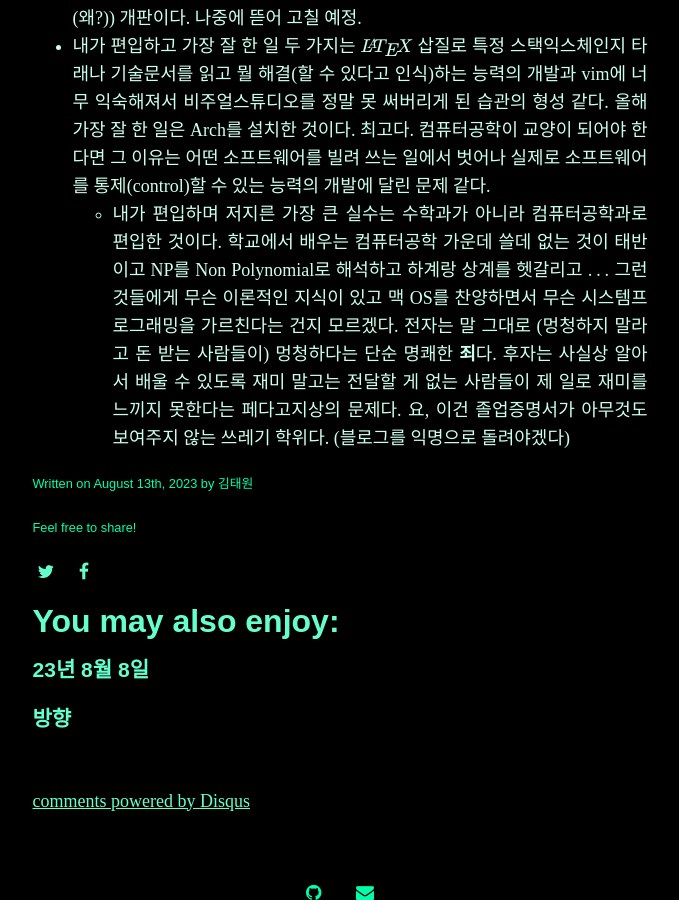
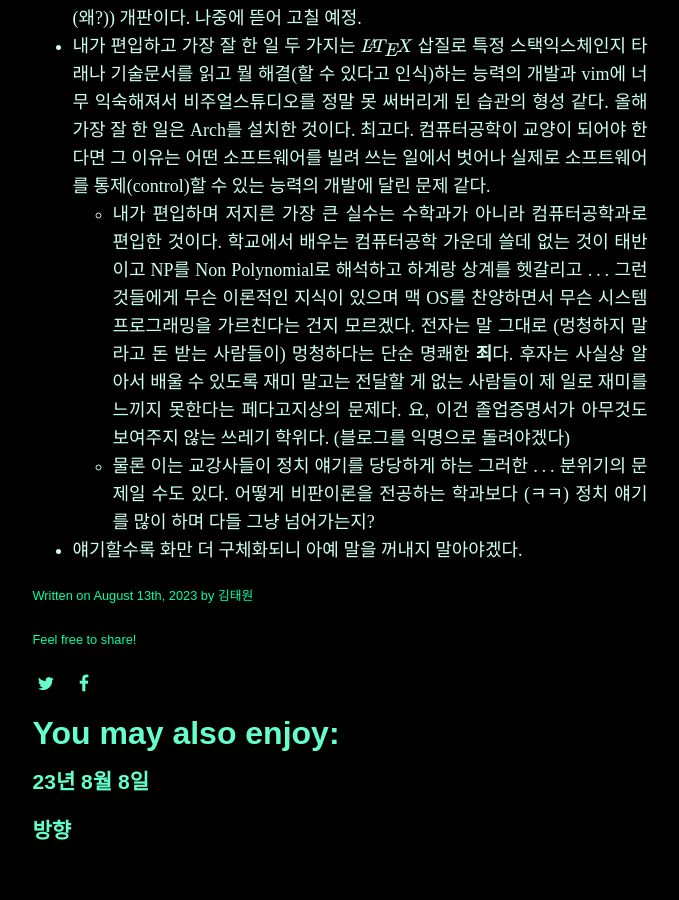
Before and after one commit to pangmoo-KTW/pangmoo-KTW, a Jekyll site: the page built from _posts/2023-08-13-ess005.md, in a window 1280 px wide and 900 px high, scrolled down 1363 px. Shown: the whole window, without its empty margins (300-979 px from the left). Built offline with Jekyll 4.4.1, drawn with Linux system fonts in a browser that asks for light colours; some web fonts are replaced; our own code applies the rules of GitHub Pages for plain Markdown files; comment, search, counter and statistics services are not loaded.

Commit message:
ess005 mad

```diff
--- a/_posts/2023-08-13-ess005.md
+++ b/_posts/2023-08-13-ess005.md
@@ -19,4 +19,6 @@ tags: [essay]
 - 지수 또한 나의 계단적학습론에 동감하는 경험을 하고 있다고 하니 기대가 된다. (다가올 미래가!)
 - 사실 파파드미트리우 계산복잡도이론 교재를 조금 번역했는데 앞서 말했듯 머리가 터질 것 같아서 ($\Leftrightarrow$ 무기력하여 $\Leftrightarrow$ 말 그대로 정신적 자원이 소진되어 (왜?)) 개판이다. 나중에 뜯어 고칠 예정.
 - 내가 편입하고 가장 잘 한 일 두 가지는 $\LaTeX$ 삽질로 특정 스택익스체인지 타래나 기술문서를 읽고 뭘 해결(할 수 있다고 인식)하는 능력의 개발과 vim에 너무 익숙해져서 비주얼스튜디오를 정말 못 써버리게 된 습관의 형성 같다. 올해 가장 잘 한 일은 Arch를 설치한 것이다. 최고다. 컴퓨터공학이 교양이 되어야 한다면 그 이유는 어떤 소프트웨어를 빌려 쓰는 일에서 벗어나 실제로 소프트웨어를 통제(control)할 수 있는 능력의 개발에 달린 문제 같다.
-    - 내가 편입하며 저지른 가장 큰 실수는 수학과가 아니라 컴퓨터공학과로 편입한 것이다. 학교에서 배우는 컴퓨터공학 가운데 쓸데 없는 것이 태반이고 NP를 Non Polynomial로 해석하고 하계랑 상계를 헷갈리고 $\ldots$ 그런 것들에게 무슨 이론적인 지식이 있고 맥 OS를 찬양하면서 무슨 시스템프로그래밍을 가르친다는 건지 모르겠다. 전자는 말 그대로 (멍청하지 말라고 돈 받는 사람들이) 멍청하다는 단순 명쾌한 **죄**다. 후자는 사실상 알아서 배울 수 있도록 재미 말고는 전달할 게 없는 사람들이 제 일로 재미를 느끼지 못한다는 페다고지상의 문제다. 요, 이건 졸업증명서가 아무것도 보여주지 않는 쓰레기 학위다. (블로그를 익명으로 돌려야겠다)
+    - 내가 편입하며 저지른 가장 큰 실수는 수학과가 아니라 컴퓨터공학과로 편입한 것이다. 학교에서 배우는 컴퓨터공학 가운데 쓸데 없는 것이 태반이고 NP를 Non Polynomial로 해석하고 하계랑 상계를 헷갈리고 $\ldots$ 그런 것들에게 무슨 이론적인 지식이 있으며 맥 OS를 찬양하면서 무슨 시스템프로그래밍을 가르친다는 건지 모르겠다. 전자는 말 그대로 (멍청하지 말라고 돈 받는 사람들이) 멍청하다는 단순 명쾌한 **죄**다. 후자는 사실상 알아서 배울 수 있도록 재미 말고는 전달할 게 없는 사람들이 제 일로 재미를 느끼지 못한다는 페다고지상의 문제다. 요, 이건 졸업증명서가 아무것도 보여주지 않는 쓰레기 학위다. (블로그를 익명으로 돌려야겠다)
+    - 물론 이는 교강사들이 정치 얘기를 당당하게 하는 그러한 $\ldots$ 분위기의 문제일 수도 있다. 어떻게 비판이론을 전공하는 학과보다 (ㅋㅋ) 정치 얘기를 많이 하며 다들 그냥 넘어가는지?
+- 얘기할수록 화만 더 구체화되니 아예 말을 꺼내지 말아야겠다.
```
